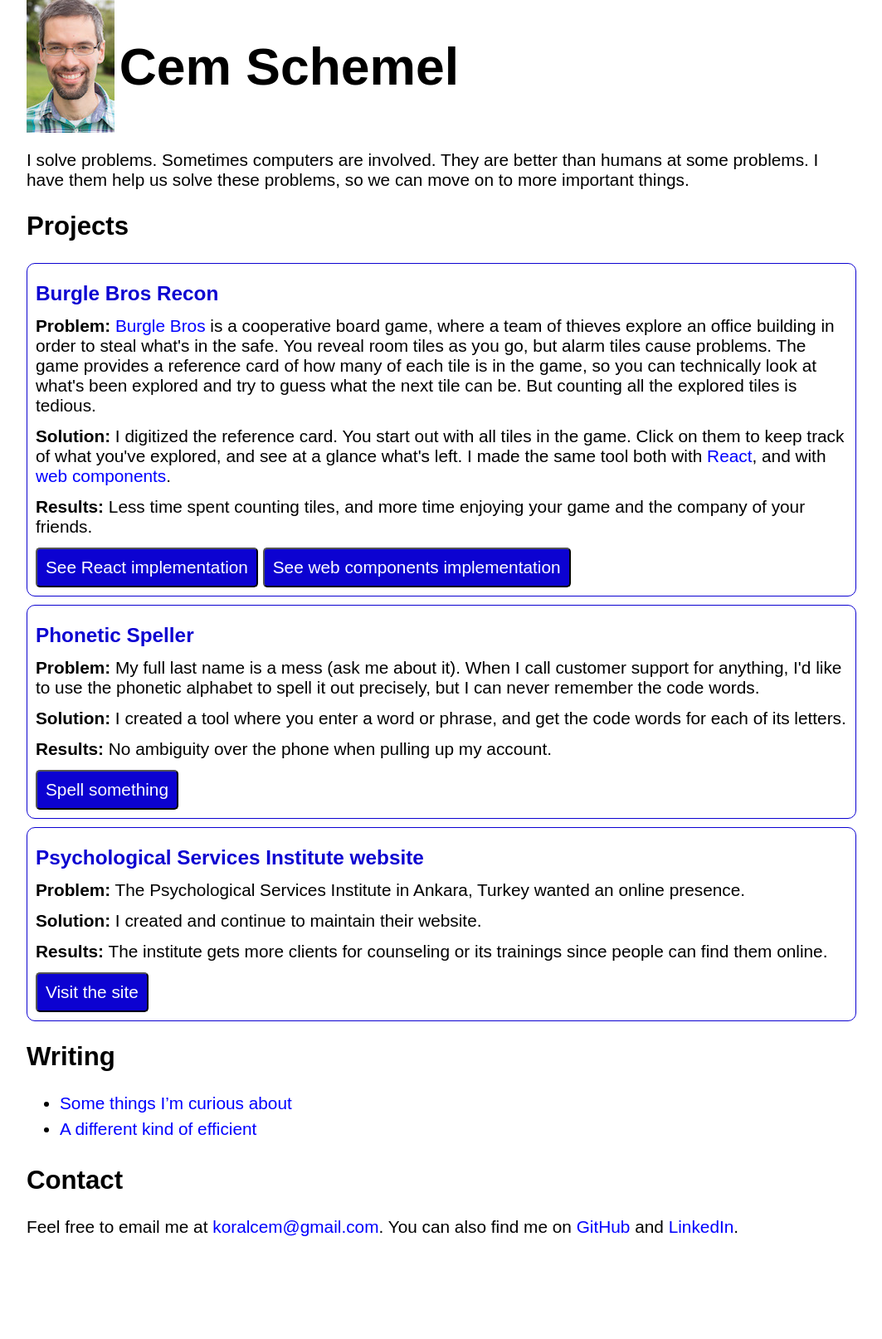
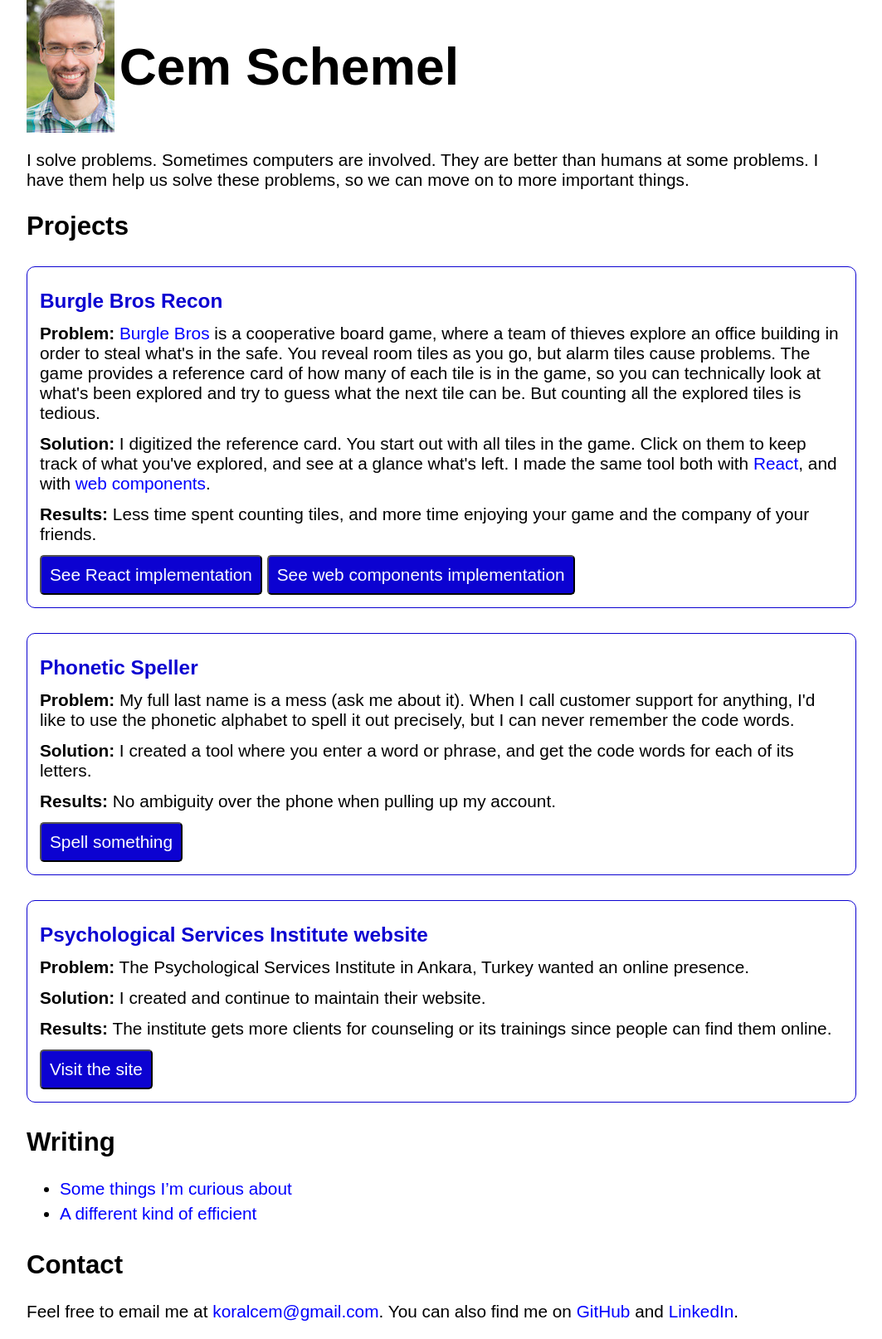
Before and after one commit to koralcem/personal-site, a Jekyll site: the page built from index.html, in a window 1280 px wide. Shown: the whole page at 83% size, without its empty margins (108-1171 px from the left). Built offline with Jekyll 4.4.1, drawn with Linux system fonts in a browser that asks for light colours; before the commit the page ends 1511 px from its top, so only the background shows below that.

Commit message:
Add some more spacing around projects

```diff
--- a/css/style.scss
+++ b/css/style.scss
@@ -44,8 +44,8 @@ li {
 
 .project {
   border: 1px solid $accent-primary;
-  padding: 10px;
-  margin: 10px 0;
+  padding: 15px;
+  margin: 30px 0;
   border-radius: 10px;
 
   h3 {
```
